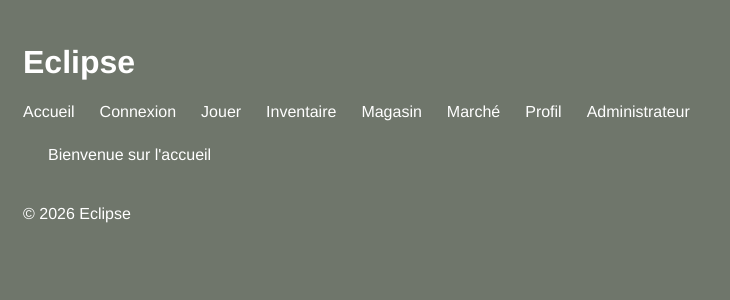
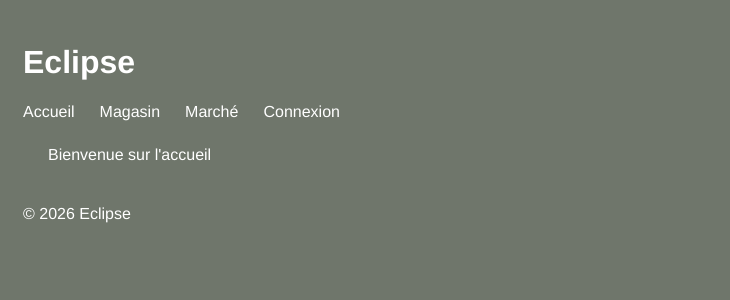
Before and after one commit to alexbed98/eclipse, a React (Vite) app: page / in a window 1280 px wide. Shown: the top 300 px of the page, without its empty margins (0-730 px from the left). Built offline with nearby package versions, Linux system fonts and the light colour scheme.

Commit message:
implementation de ProtectedRoute

```diff
--- a/src/App.jsx
+++ b/src/App.jsx
@@ -1,4 +1,5 @@
-import { Routes, Route, Link } from 'react-router-dom'
+import { Routes, Route } from 'react-router-dom';
+import { ProtectedRoute, AdminRoute } from './components/general/ProtectedRoute';
 
 import Header from "./components/general/Header"
 import Footer from "./components/general/Footer"
@@ -18,14 +19,19 @@ function App() {
 
       <main>
         <Routes>
+          {/* routes publiques */}
           <Route path="/" element={<Home/>}/>
-          <Route path="/login" element={<Login/>}/>
-          <Route path="/game" element={<Game/>}/>
-          <Route path="/inventory" element={<Inventory/>}/>
           <Route path="/shop" element={<Shop/>}/>
           <Route path="/market" element={<Market/>}/>
-          <Route path="/profile" element={<Profile/>}/>
-          <Route path="/admin" element={<Admin/>}/>
+          <Route path="/login" element={<Login/>}/>
+
+          {/* routes protegees (joueur connecte seulement) */}
+          <Route path="/game" element={<ProtectedRoute><Game/></ProtectedRoute>}/>
+          <Route path="/inventory" element={<ProtectedRoute><Inventory/></ProtectedRoute>}/>
+          <Route path="/profile" element={<ProtectedRoute><Profile/></ProtectedRoute>}/>
+
+          {/* routes protegees (admin seulement) */}
+          <Route path="/admin" element={<AdminRoute><Admin/></AdminRoute>}/>
         </Routes>
       </main>
 
--- a/src/components/general/Header.jsx
+++ b/src/components/general/Header.jsx
@@ -1,22 +1,48 @@
-import { Routes, Route, Link } from 'react-router-dom'
+import { Link, useNavigate } from 'react-router-dom'
+import { useAuth } from '../../context/AuthContext'
 
 import '../../css/header.css'
 
-{/* reste a determiner avec l'equipe quelle onglet du menu est visible par qui */}
+{/* reste a determiner avec l'equipe quelle onglet du menu est visible par qui */ }
 
-function Header(){
+function Header() {
+    const { player, logout } = useAuth();
+    const navigate = useNavigate();
+
+    const handleLogout = () => {
+        logout();
+        navigate('/login');
+    }
+
     return (
         <header>
             <Link to="/"><h1>Eclipse</h1></Link>
             <nav className='header-nav'>
+                {/* onglets TOUJOURS visibles */}
                 <Link to="/">Accueil</Link>
-                <Link to="/login">Connexion</Link> {/* devra etre visible seulement pour les utilisateurs non-connectes */}
-                <Link to="/game">Jouer</Link> {/* devra etre visible seulement pour les utilisateurs connectes */}
-                <Link to="/inventory">Inventaire</Link> {/* devra etre visible seulement pour les utilisateurs connectes */}
                 <Link to="/shop">Magasin</Link>
                 <Link to="/market">Marché</Link>
-                <Link to="/profile">Profil</Link> {/* devra etre visible seulement pour les utilisateurs connectes */}
-                <Link to="/admin">Administrateur</Link> {/* devra etre visible seulement pour les admins */}
+
+                {/* onglets visibles si user est NON connecte */}
+                {!player && (
+                    <Link to="/login">Connexion</Link>
+                )}
+
+                {/* onglets visibles si joueur EST connecte */}
+                {player && (
+                    <>
+                        <Link to="/game">Jouer</Link>
+                        <Link to="/inventory">Inventaire</Link>
+                        <Link to="/profile">Profil</Link>
+
+                        {/* onglets visibles si user est ADMIN */}
+                        {Boolean(player.est_admin) && (
+                            <Link to="/admin">Administrateur</Link>
+                        )}
+
+                        <button onClick={handleLogout}>Déconnexion</button>
+                    </>
+                )}
             </nav>
         </header>
     );
--- /dev/null
+++ b/src/components/general/ProtectedRoute.jsx
@@ -0,0 +1,24 @@
+import { Navigate } from "react-router-dom";
+import { useAuth } from "../../context/AuthContext";
+
+// protection pour s'assurer que ce soit un joueur connecte
+// qui tente d'acceder a la page
+export function ProtectedRoute({ children }) {
+    const { player, loading } = useAuth();
+
+    if (loading) return <div>Chargement en cours...</div>
+    if (!player) return <Navigate to='/login' replace />;
+
+    return children;
+}
+
+// protection pour s'assurer que ce soit un admin
+// qui tente d'acceder a la page
+export function AdminRoute({ children }) {
+    const { player, loading } = useAuth();
+
+    if (loading) return <div>Chargement en cours...</div>
+    if (!player || !player.est_admin) return <Navigate to='/' replace />;
+
+    return children;
+}
```
